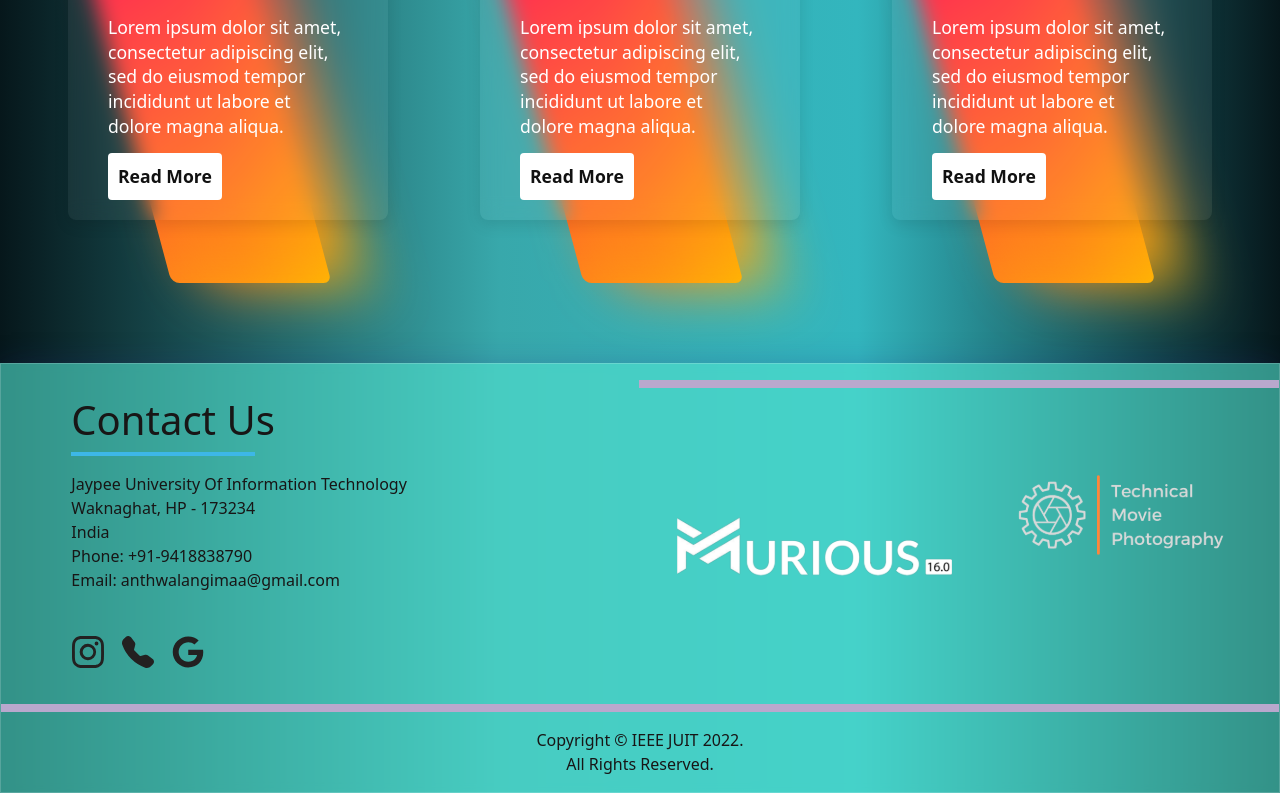
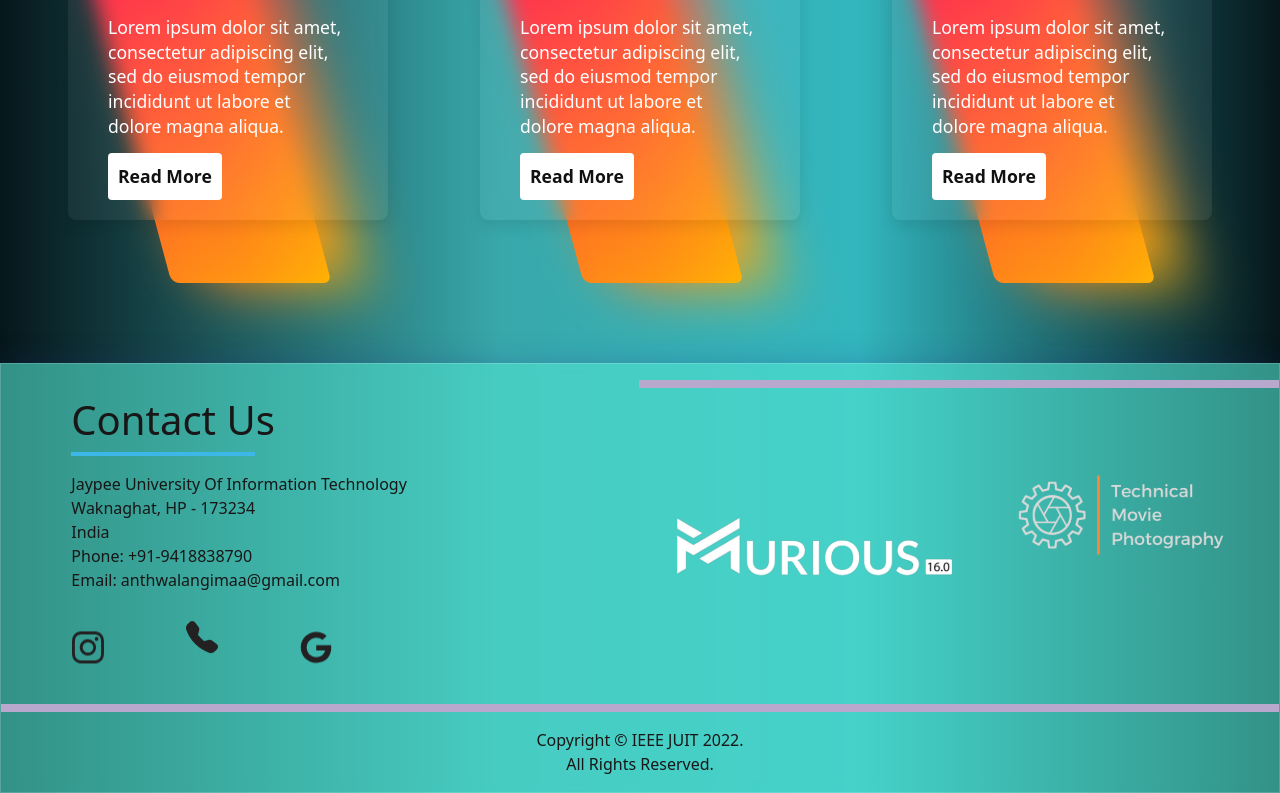
Before and after one commit to kumarkarna2/ieeeRnD, a React (Create React App) app: page / in a window 1280 px wide. Shown: the part 1946-2739 px from the top of the page. Built offline with nearby package versions, Linux system fonts and the light colour scheme; a web font is replaced by a local one.

Commit message:
icon animation

```diff
--- a/package.json
+++ b/package.json
@@ -9,6 +9,7 @@
     "@testing-library/react": "^12.1.4",
     "@testing-library/user-event": "^13.5.0",
     "bootstrap": "^5.1.3",
+    "bootstrap-icons": "^1.8.1",
     "dayjs": "^1.11.1",
     "node-sass": "^7.0.1",
     "react": "^18.0.0",
--- a/src/Pages/Components/Footer/Footer.css
+++ b/src/Pages/Components/Footer/Footer.css
@@ -38,15 +38,53 @@ border: 1px solid rgba( 255, 255, 255, 0.18 );
     display: flex;
     align-items: center;
     padding: 1rem 0.5rem;
+
 }
-.Sociallinks{
+
+@keyframes float{
+    0%{
+        transform:translateY(0);
+    }
+    50%{
+        transform:translateY(-15px);
+
+    }
+    100%{
+        transform:translateY(0);
+    }
+}
+.insta{
     color: rgb(35, 33, 33);
     text-decoration: none;
     padding: 0 0.7vw;
-    /* color: #edf0f1; */
+margin-right: 2rem;
     font-size: 2rem;
+    animation: float 5s ease-in-out infinite;
 }
-.Sociallinks :hover{
+.insta :hover{
+    color: rgb(223, 223, 223);
+}
+.tel {
+    color: rgb(35, 33, 33);
+    text-decoration: none;
+    padding: 0 0.7vw;
+margin:0rem 2rem 0rem 2rem;
+    font-size: 2rem;animation: float 4s ease-in-out reverse infinite;
+
+}
+
+.tel :hover {
+    color: rgb(223, 223, 223);
+}.google {
+    color: rgb(35, 33, 33);
+    text-decoration: none;
+    padding: 0 0.7vw;
+margin-left: 2rem;
+
+    font-size: 2rem;animation: float 5s ease-in-out infinite;
+}
+
+.google :hover {
     color: rgb(223, 223, 223);
 }
 .Footer-Line_l2{
--- a/src/Pages/Components/Footer/Footer.js
+++ b/src/Pages/Components/Footer/Footer.js
@@ -2,9 +2,11 @@ import React from "react";
 import "./Footer.css";
 import logo from "./Logo-murious.svg";
 import TMP_Logo from "./TMP_Logo.svg";
+import "bootstrap-icons/font/bootstrap-icons.css";
 import { BsFillTelephoneFill, BsInstagram } from "react-icons/bs";
 import { FaGoogle } from "react-icons/fa";
 import { Link } from "react-router-dom";
+import { FontAwesomeIcon } from "@fortawesome/react-fontawesome";
 function Footer() {
     return (
         <>
@@ -30,14 +32,15 @@ function Footer() {
                             <div className="Footer-Socials">
                                 <Link
                                     to="//instagram.com/jyc.technical.club?utm_medium=copy_link"
-                  className="Sociallinks"
+                                    className="insta"
                                 >
+                                    {/* <FontAwesomeIcon icon="fab fa-instagram" /> */}
                                     <BsInstagram />
                                 </Link>
-                <a href="tel:" className="Sociallinks">
+                                <a href="tel:" className="tel">
                                     <BsFillTelephoneFill />
                                 </a>
-                <a href="mailto:" className="Sociallinks">
+                                <a href="mailto:" className="google">
                                     <FaGoogle />
                                 </a>
                             </div>
@@ -46,10 +49,18 @@ function Footer() {
 
                     <div className="Footer-Logo">
                         <div className="Footer-Logo_Murious">
-              <img className="Murious-Logo" alt="Murious" src={logo} />
+                            <img
+                                className="Murious-Logo"
+                                alt="Murious"
+                                src={logo}
+                            />
                         </div>
                         <div className="Footer-Logo_TMP">
-              <img className="TMP_logo" alt="TMP" src={TMP_Logo} />
+                            <img
+                                className="TMP_logo"
+                                alt="TMP"
+                                src={TMP_Logo}
+                            />
 
                             <p className="TMP-Text"></p>
                         </div>
```
Also changed, not shown: 1 other file (tests, documents, lock files or other folders). Lines whose indentation alone changed are shown as unchanged.
